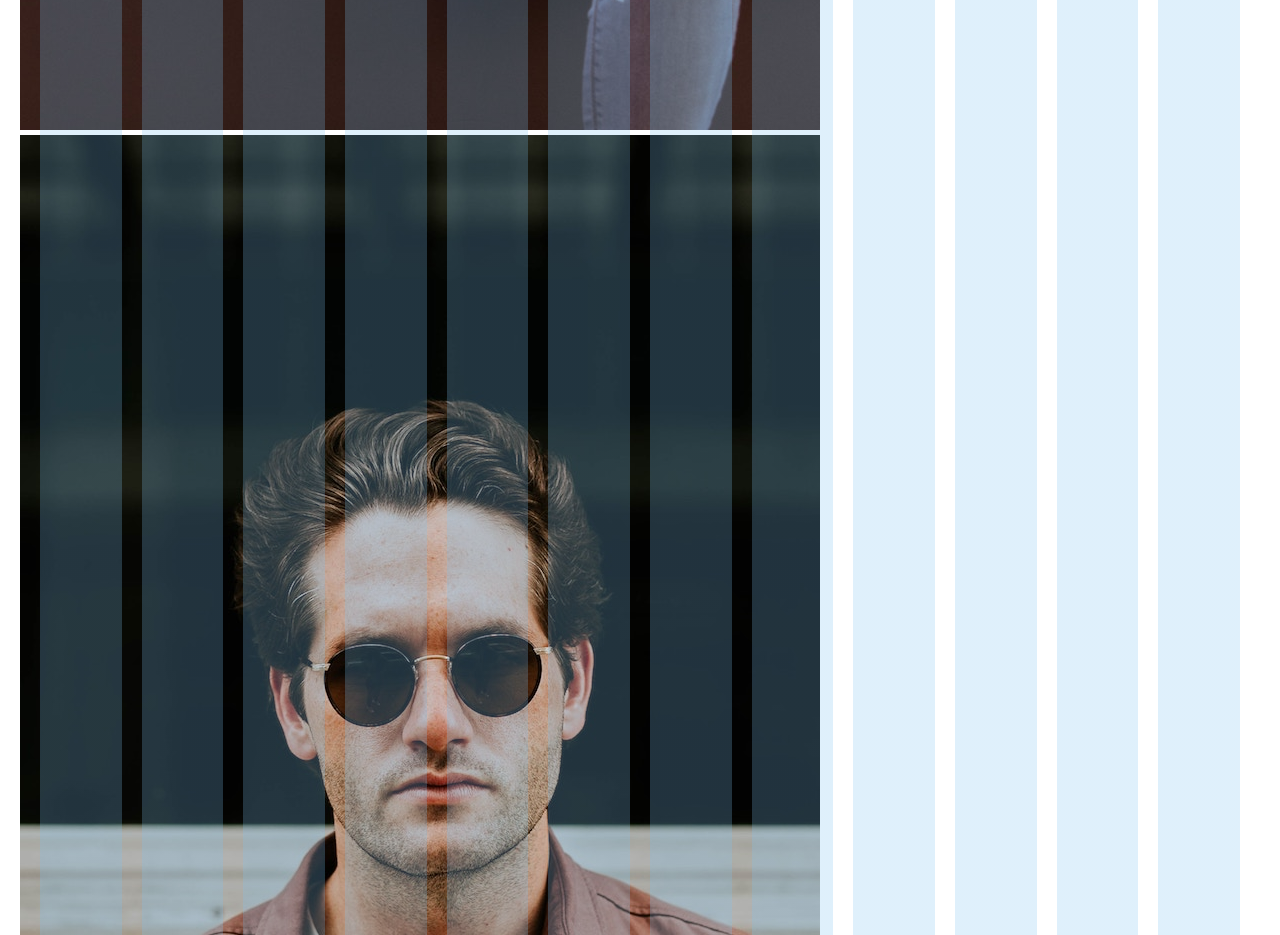
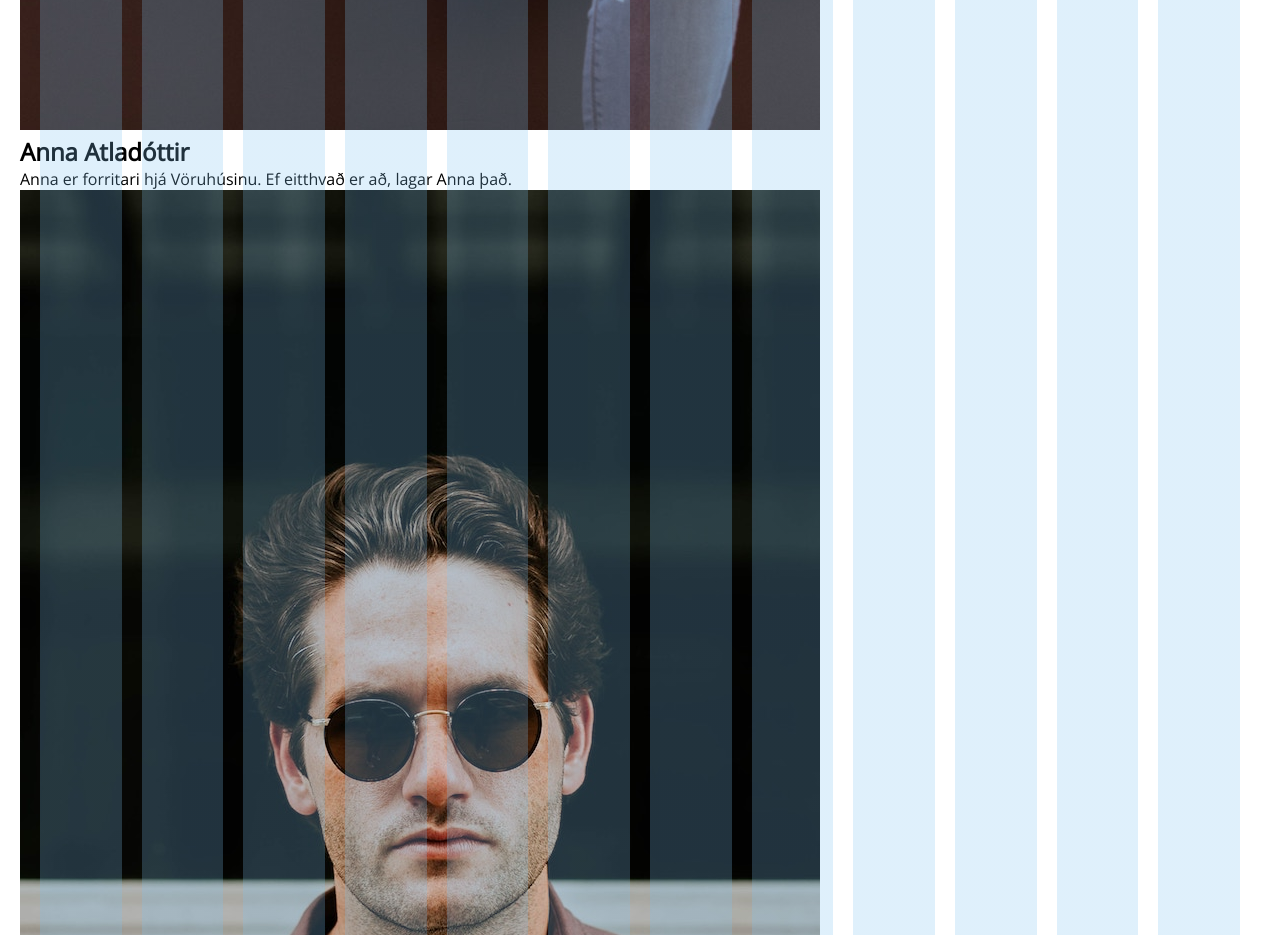
Before and after one commit to UlfurThor/vef1-2018-h1, a website: page pages/staff.html in a window 1280 px wide. Shown: the part 3760-4695 px from the top of the page. Drawn offline with nearby package versions, Linux system fonts and the light colour scheme; files that its build step writes are made by us from their sources.

Commit message:
Fixed html

```diff
--- a/package.json
+++ b/package.json
@@ -30,5 +30,7 @@
     "stylelint": "^9.6.0",
     "stylelint-config-primer": "^2.2.10"
   },
-  "dependencies": {}
+  "dependencies": {
+    "run-all": "^1.0.1"
+  }
 }
--- a/pages/staff.html
+++ b/pages/staff.html
@@ -55,8 +55,8 @@
           <img src="../img/anna.jpg">
         </div>
         <div class="staff__text">
-          <h2 class="staff__title"></h2>
-          <p></p>
+          <h2 class="staff__title">Anna Atladóttir</h2>
+          <p>Anna er forritari hjá Vöruhúsinu. Ef eitthvað er að, lagar Anna það.</p>
         </div>
       </div>
       <div class="staff__col">
```
Also changed, not shown: 1 other file.
